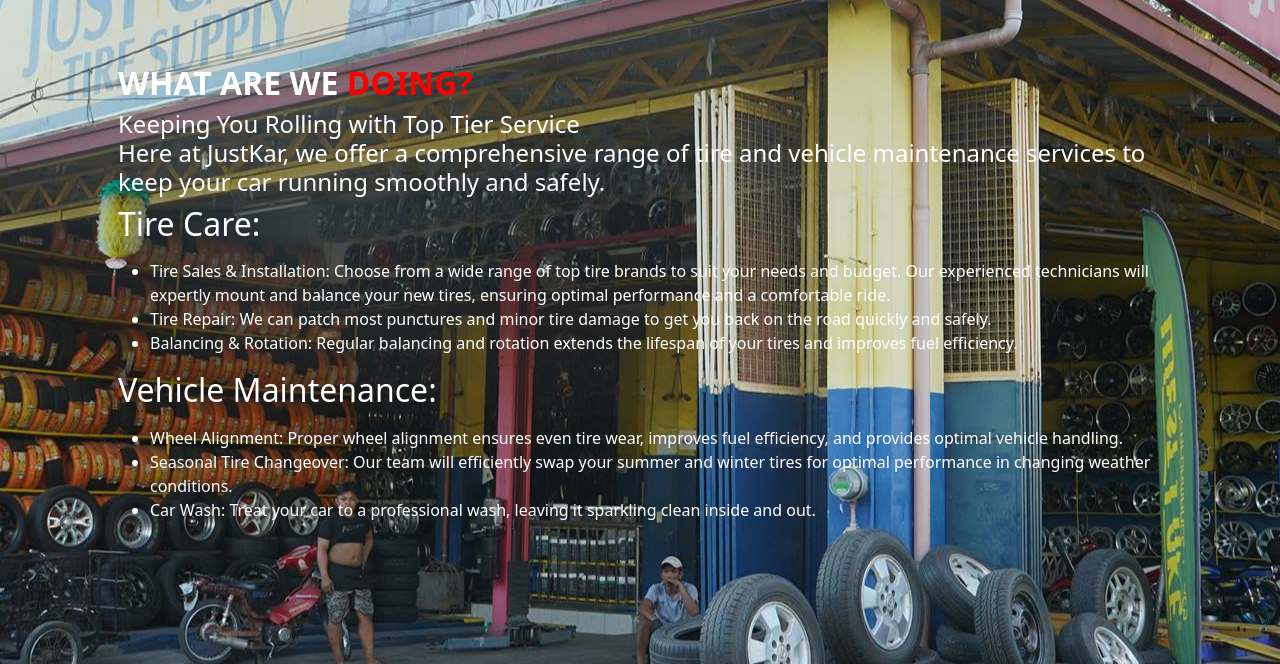
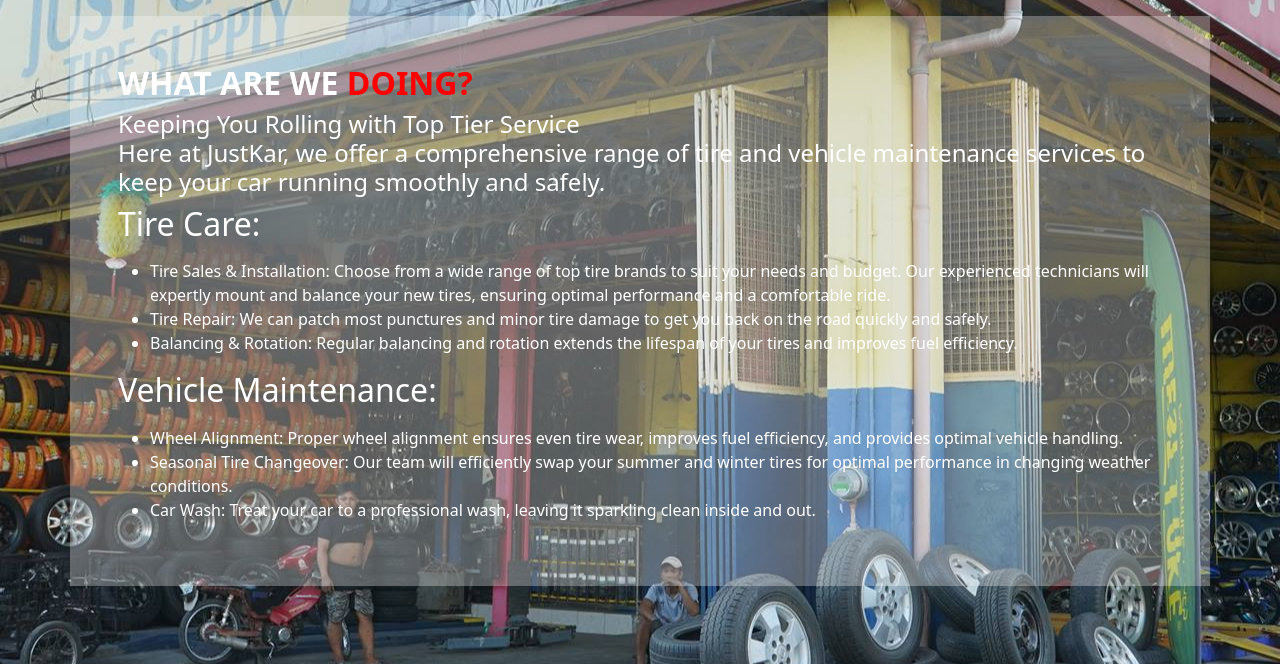
Before and after one commit to Yhuan-Shin/JustKar, a PHP site: page /services.html in a window 1280 px wide. Shown: the part 136-800 px from the top of the page. Run offline with PHP 8.4, Linux system fonts and the light colour scheme.

Commit message:
Update style.css

```diff
--- a/style.css
+++ b/style.css
@@ -2,6 +2,11 @@
 * {
     margin: 0;
     padding: 0;
+
+  }
+ .custom-container{
+    background-color: rgba(255, 255, 255, 0.3);
+    color: rgba(255, 255, 255, 0.5);
 
   }
   body{
```
